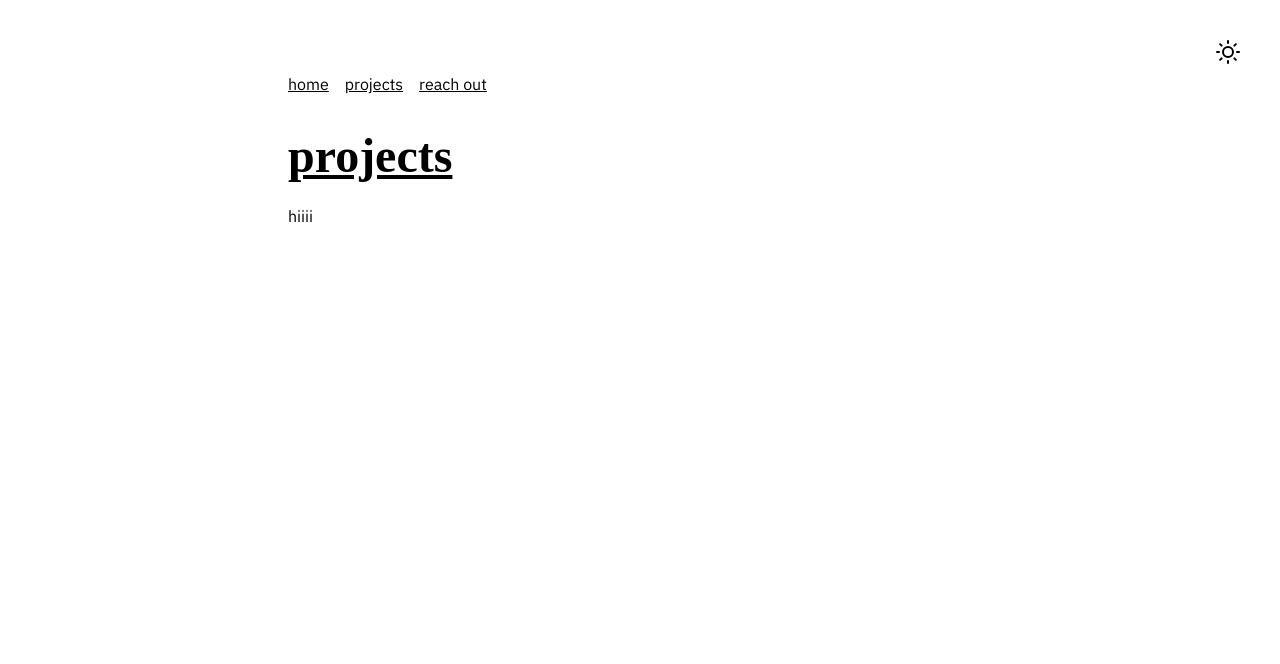
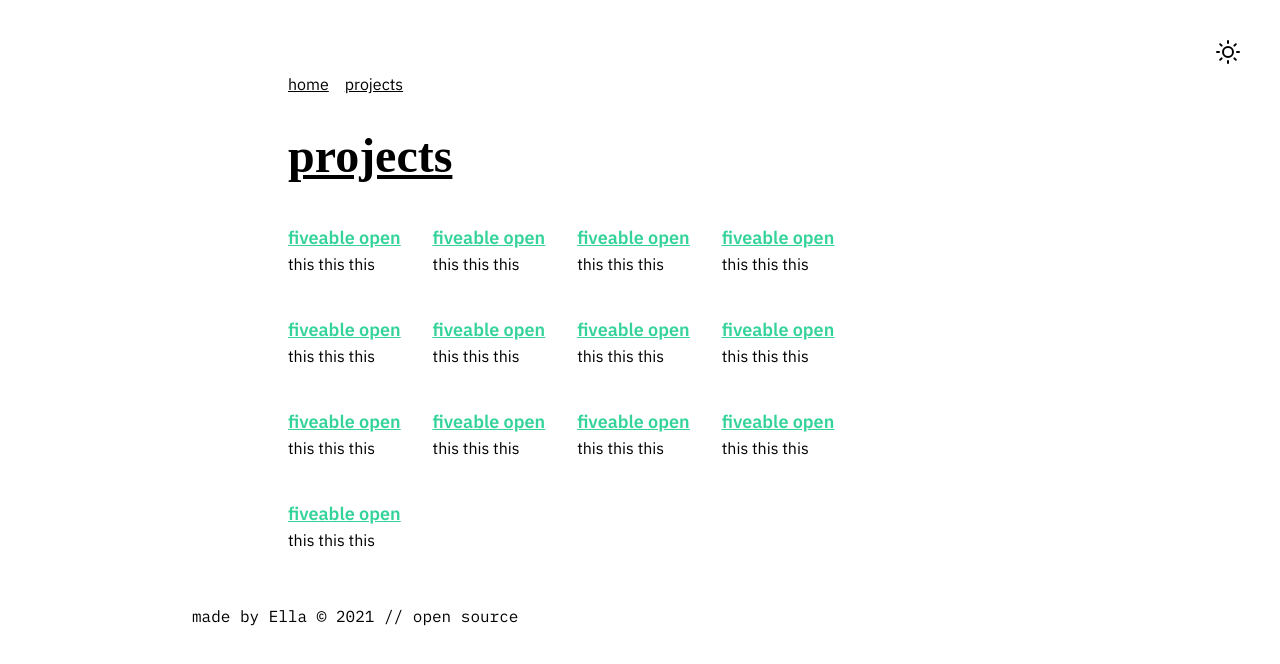
Before and after one commit to exu3/site, a Next.js app: page /projects in a window 1280 px wide. Shown: the top 664 px of the page. Built offline with nearby package versions, Linux system fonts and the light colour scheme; a web font is replaced by a local one.

Commit message:
feat: projects dummy data

```diff
--- a/components/footer.tsx
+++ b/components/footer.tsx
@@ -1,4 +1,4 @@
-export default function Footer() {
+export default function Footer(): JSX.Element {
   return (
     <div>
       <p className="font-mono">
--- a/components/layout.tsx
+++ b/components/layout.tsx
@@ -1,3 +1,4 @@
+import Footer from "./footer";
 import HeadObject from "./head";
 import Nav from "./nav";
 import ThemeToggle from "./theme";
@@ -22,6 +23,9 @@ export default function Layout({
         </h1>
         <div>{children}</div>
       </main>
+      <div className="px-8 md:px-24 lg:px-48 p-8">
+        <Footer />
+      </div>
     </div>
   );
 }
--- a/components/nav.tsx
+++ b/components/nav.tsx
@@ -3,7 +3,6 @@ import Link from "next/link";
 const links = [
   { name: "home", destination: "/" },
   { name: "projects", destination: "/projects" },
-  { name: "reach out", destination: "/" },
 ];
 
 export default function Nav(): JSX.Element {
--- a/pages/index.tsx
+++ b/pages/index.tsx
@@ -1,5 +1,4 @@
 import Link from "next/link";
-import Footer from "../components/footer";
 import Layout from "../components/layout";
 
 const links = [
@@ -60,9 +59,6 @@ export default function Home(): JSX.Element {
           </ul>
         </section>
       </Layout>
-      <div className="px-8 md:px-24 lg:px-48 p-8">
-        <Footer />
-      </div>
     </div>
   );
 }
--- a/pages/projects.tsx
+++ b/pages/projects.tsx
@@ -1,13 +1,67 @@
 import Layout from "../components/layout";
+import Link from "next/link";
 
 export default function Projects(): JSX.Element {
   return (
     <div>
       <Layout heading="projects">
         <section>
-          <p>hiiii</p>
+          <div className="flex flex-col md:flex-row md:flex-wrap">
+            <Project heading="fiveable open" link="/">
+              this this this
+            </Project>
+            <Project heading="fiveable open" link="/">
+              this this this
+            </Project>
+            <Project heading="fiveable open" link="/">
+              this this this
+            </Project>
+            <Project heading="fiveable open" link="/">
+              this this this
+            </Project>
+            <Project heading="fiveable open" link="/">
+              this this this
+            </Project>
+            <Project heading="fiveable open" link="/">
+              this this this
+            </Project>
+            <Project heading="fiveable open" link="/">
+              this this this
+            </Project>
+            <Project heading="fiveable open" link="/">
+              this this this
+            </Project>
+            <Project heading="fiveable open" link="/">
+              this this this
+            </Project>
+            <Project heading="fiveable open" link="/">
+              this this this
+            </Project>
+            <Project heading="fiveable open" link="/">
+              this this this
+            </Project>
+            <Project heading="fiveable open" link="/">
+              this this this
+            </Project>
+            <Project heading="fiveable open" link="/">
+              this this this
+            </Project>
+          </div>
         </section>
       </Layout>
     </div>
   );
 }
+
+function Project({ heading, children, link }) {
+  return (
+    <div className="my-5 mr-8">
+      <h4 className="font-sans font-semibold text-green-400 text-lg underline">
+        <Link href={link}>
+          <a>{heading}</a>
+        </Link>
+      </h4>
+      <p>{children}</p>
+    </div>
+  );
+}
```
